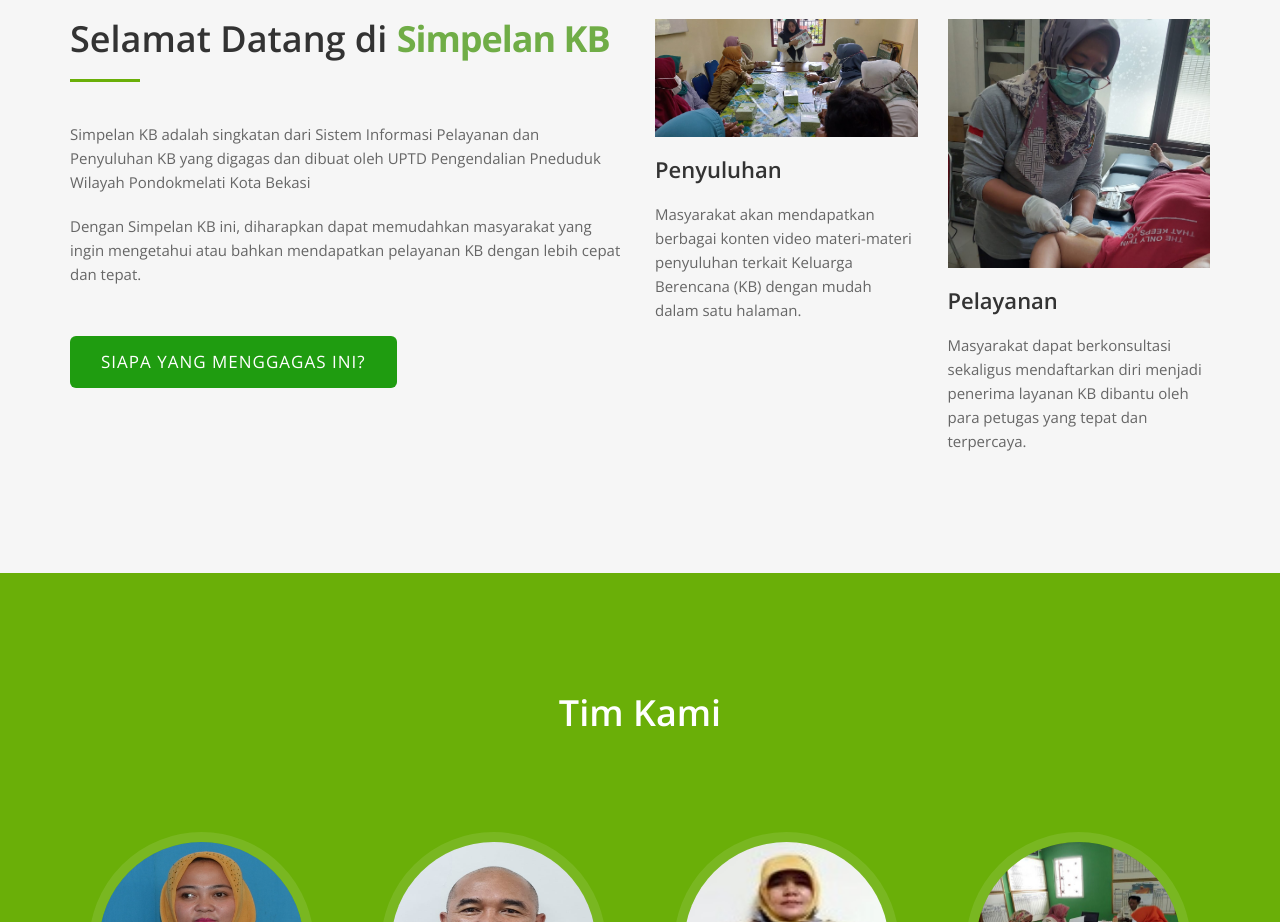
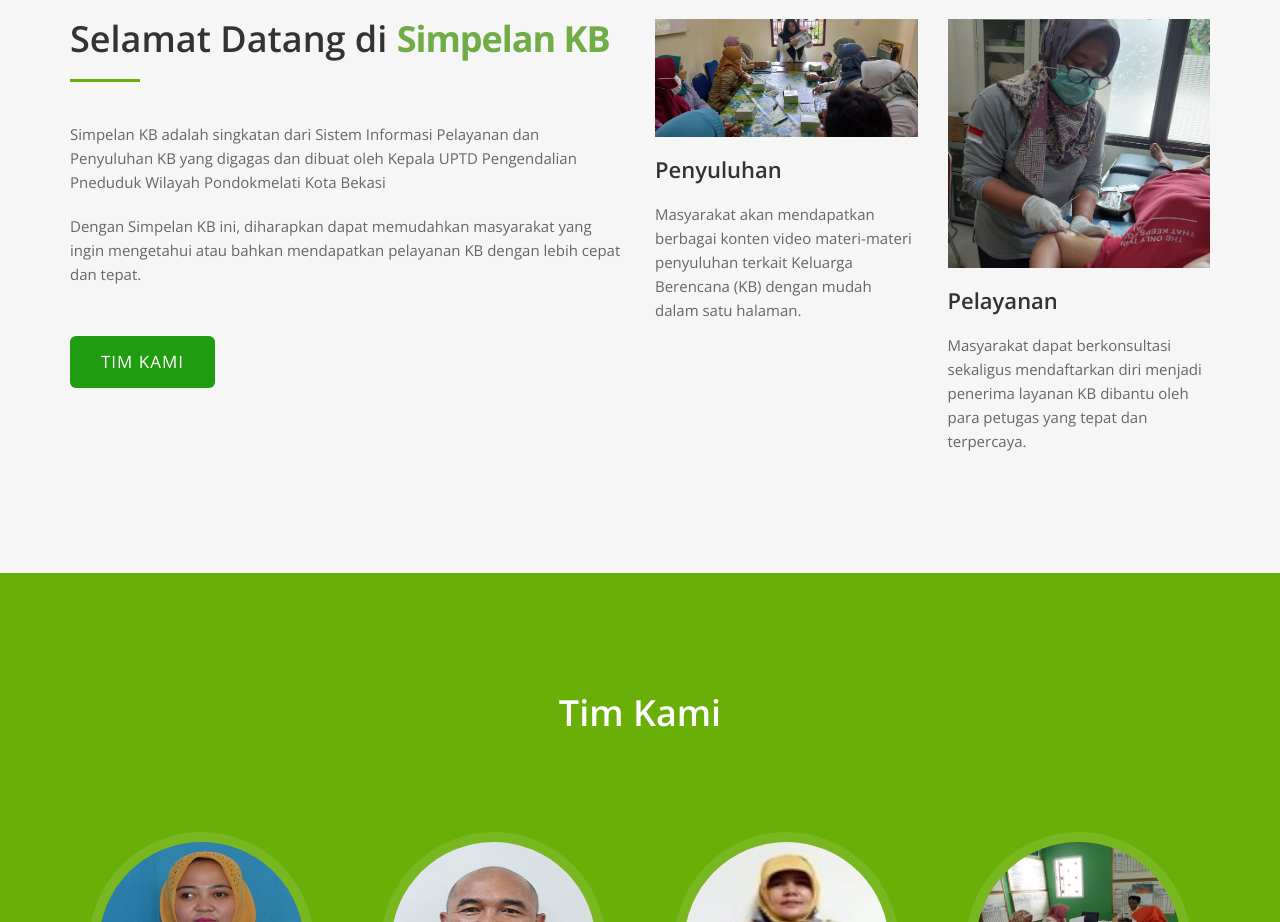
Before and after one commit to simpelanpomel/simpelanpomel.github.io, a plain HTML site: page index.html in a window 1280 px wide. Shown: the part 840-1762 px from the top of the page. Drawn offline with nearby package versions, Linux system fonts and the light colour scheme.

Commit message:
Update index.html

```diff
--- a/index.html
+++ b/index.html
@@ -80,9 +80,9 @@
         <div class="about-text">
           <h2>Selamat Datang di <span>Simpelan KB</span></h2>
           <hr>
-          <p>Simpelan KB adalah singkatan dari Sistem Informasi Pelayanan dan Penyuluhan KB yang digagas dan dibuat oleh UPTD Pengendalian Pneduduk Wilayah Pondokmelati Kota Bekasi </p>
+          <p>Simpelan KB adalah singkatan dari Sistem Informasi Pelayanan dan Penyuluhan KB yang digagas dan dibuat oleh Kepala UPTD Pengendalian Pneduduk Wilayah Pondokmelati Kota Bekasi </p>
           <p>Dengan Simpelan KB ini, diharapkan dapat memudahkan masyarakat yang ingin mengetahui atau bahkan mendapatkan pelayanan KB dengan lebih cepat dan tepat.</p>
-          <a href="#services" class="btn btn-custom btn-lg page-scroll">Siapa yang menggagas ini?</a> </div>
+          <a href="#services" class="btn btn-custom btn-lg page-scroll">Tim Kami</a> </div>
       </div>
       <div class="col-xs-12 col-md-3">
         <div class="about-media"> <img src="img/sosialisasi5.jpeg" alt=" "> </div>
```
